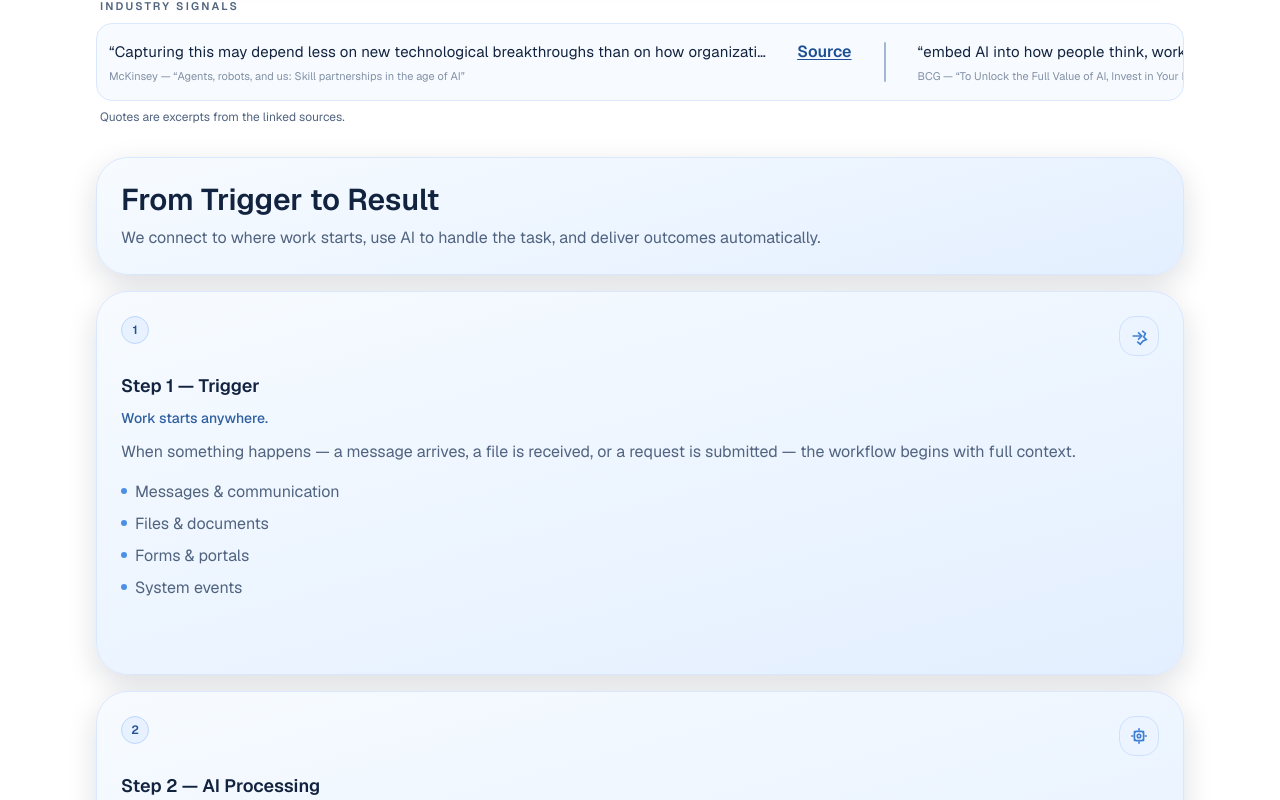
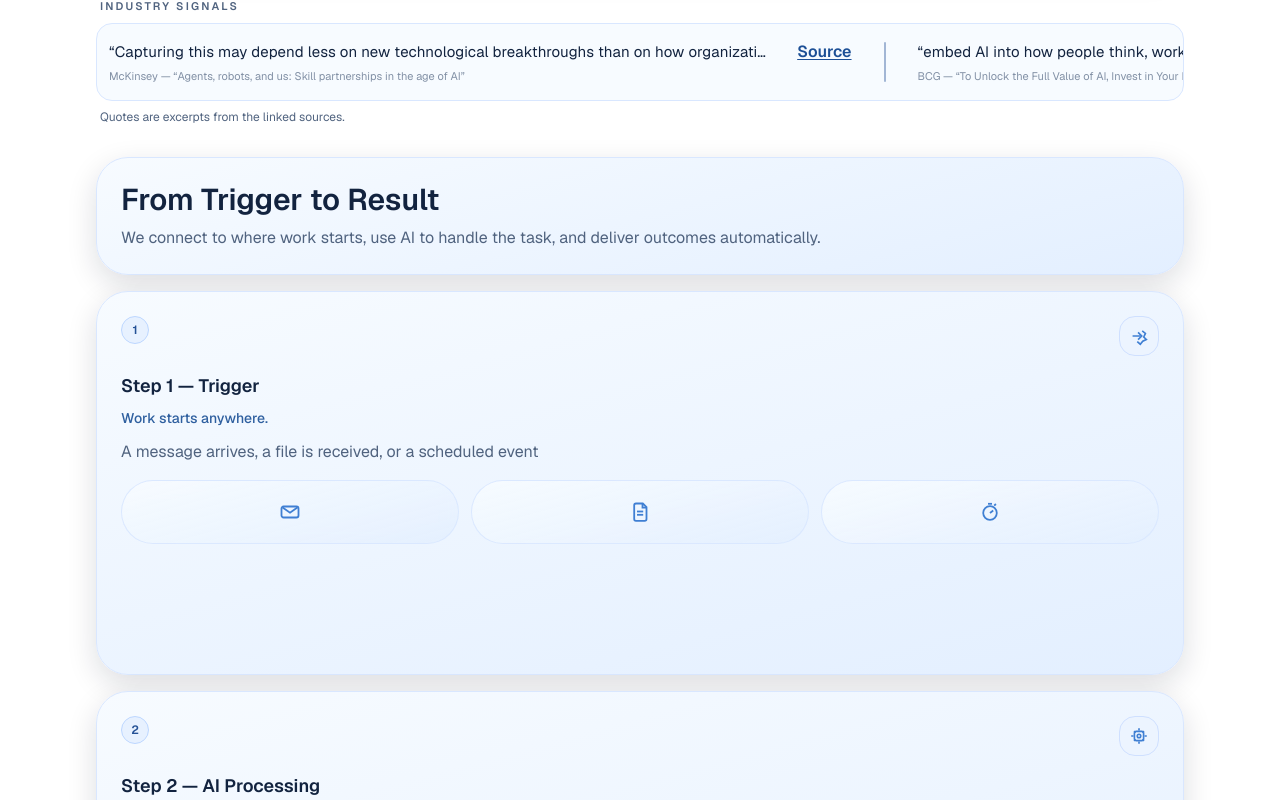
Before and after one commit to siddak1234/snoopy, a Next.js app: page / in a window 1280 px wide. Shown: the part 456-1256 px from the top of the page. Built offline with nearby package versions, Linux system fonts and the light colour scheme.

Commit message:
Step 1 update format

```diff
--- a/app/solutions/finance/page.tsx
+++ b/app/solutions/finance/page.tsx
@@ -2,7 +2,7 @@ export default function FinanceSolutionsPage() {
   return (
     <section className="bubble p-6 sm:p-8">
       <h1 className="text-3xl font-semibold sm:text-4xl">Finance</h1>
-      <p className="mt-4 text-base text-[var(--muted)]">Industry solutions coming soon.</p>
+      <p className="mt-4 text-base text-[var(--muted)]">Pick from a pre-built solution below.</p>
     </section>
   );
 }
--- a/app/solutions/healthcare/page.tsx
+++ b/app/solutions/healthcare/page.tsx
@@ -2,7 +2,7 @@ export default function HealthcareSolutionsPage() {
   return (
     <section className="bubble p-6 sm:p-8">
       <h1 className="text-3xl font-semibold sm:text-4xl">Healthcare</h1>
-      <p className="mt-4 text-base text-[var(--muted)]">Industry solutions coming soon.</p>
+      <p className="mt-4 text-base text-[var(--muted)]">Pick from a pre-built solution below.</p>
     </section>
   );
 }
--- a/components/home/ProcessStepCard.tsx
+++ b/components/home/ProcessStepCard.tsx
@@ -5,7 +5,8 @@ type ProcessStepCardProps = {
   title: string;
   tagline: string;
   description: string;
-  bullets: string[];
+  bullets?: string[];
+  visualTiles?: ReactNode[];
   icon: ReactNode;
 };
 
@@ -15,6 +16,7 @@ export default function ProcessStepCard({
   tagline,
   description,
   bullets,
+  visualTiles,
   icon,
 }: ProcessStepCardProps) {
   return (
@@ -30,6 +32,20 @@ export default function ProcessStepCard({
       <p className="mt-2 text-sm font-medium text-[var(--tagline)]">{tagline}</p>
       <p className="mt-3 text-sm leading-6 text-[var(--muted)] sm:text-base">{description}</p>
 
+      {visualTiles && visualTiles.length > 0 ? (
+        <div className="mt-4 grid w-full grid-cols-3 gap-3">
+          {visualTiles.map((tile, index) => (
+            <div
+              key={`step-tile-${index + 1}`}
+              className="bubble-soft flex min-h-16 items-center justify-center rounded-2xl p-3"
+            >
+              {tile}
+            </div>
+          ))}
+        </div>
+      ) : null}
+
+      {bullets && bullets.length > 0 ? (
         <ul className="mt-4 space-y-2 text-sm text-[var(--muted)] sm:text-base">
           {bullets.map((bullet) => (
             <li key={bullet} className="flex items-start gap-2">
@@ -38,6 +54,7 @@ export default function ProcessStepCard({
             </li>
           ))}
         </ul>
+      ) : null}
     </article>
   );
 }
--- a/components/home/ProcessStepsSection.tsx
+++ b/components/home/ProcessStepsSection.tsx
@@ -1,19 +1,20 @@
 import ProcessStepCard from "@/components/home/ProcessStepCard";
-import { ProcessingIcon, ResultIcon, TriggerIcon } from "@/components/icons/processIcons";
+import {
+  FileSignalIcon,
+  MailSignalIcon,
+  ProcessingIcon,
+  ResultIcon,
+  StopwatchSignalIcon,
+  TriggerIcon,
+} from "@/components/icons/processIcons";
 
 const steps = [
   {
     stepNumber: 1,
     title: "Step 1 — Trigger",
     tagline: "Work starts anywhere.",
-    description:
-      "When something happens — a message arrives, a file is received, or a request is submitted — the workflow begins with full context.",
-    bullets: [
-      "Messages & communication",
-      "Files & documents",
-      "Forms & portals",
-      "System events",
-    ],
+    description: "A message arrives, a file is received, or a scheduled event",
+    visualTiles: [<MailSignalIcon key="mail" />, <FileSignalIcon key="file" />, <StopwatchSignalIcon key="stopwatch" />],
     icon: <TriggerIcon />,
   },
   {
@@ -67,6 +68,7 @@ export default function ProcessStepsSection() {
             tagline={step.tagline}
             description={step.description}
             bullets={step.bullets}
+            visualTiles={step.visualTiles}
             icon={step.icon}
           />
         ))}
--- a/components/icons/processIcons.tsx
+++ b/components/icons/processIcons.tsx
@@ -63,3 +63,60 @@ export function ResultIcon(props: IconProps) {
     </svg>
   );
 }
+
+const triggerTileIconClasses = "h-6 w-6 text-[var(--icon-text)]";
+
+export function MailSignalIcon(props: IconProps) {
+  return (
+    <svg
+      viewBox="0 0 24 24"
+      fill="none"
+      stroke="currentColor"
+      strokeWidth="1.8"
+      className={triggerTileIconClasses}
+      aria-hidden="true"
+      {...props}
+    >
+      <rect x="3.5" y="6.5" width="17" height="11" rx="2" />
+      <path d="M4.6 7.4L12 12.7L19.4 7.4" />
+    </svg>
+  );
+}
+
+export function FileSignalIcon(props: IconProps) {
+  return (
+    <svg
+      viewBox="0 0 24 24"
+      fill="none"
+      stroke="currentColor"
+      strokeWidth="1.8"
+      className={triggerTileIconClasses}
+      aria-hidden="true"
+      {...props}
+    >
+      <path d="M8 3.5H14.8L18.5 7.2V19a1.8 1.8 0 0 1-1.8 1.8H8A1.8 1.8 0 0 1 6.2 19V5.3A1.8 1.8 0 0 1 8 3.5Z" />
+      <path d="M14.5 3.8V7.6H18.2" />
+      <path d="M9 11.5H15.2" />
+      <path d="M9 14.8H15.2" />
+    </svg>
+  );
+}
+
+export function StopwatchSignalIcon(props: IconProps) {
+  return (
+    <svg
+      viewBox="0 0 24 24"
+      fill="none"
+      stroke="currentColor"
+      strokeWidth="1.8"
+      className={triggerTileIconClasses}
+      aria-hidden="true"
+      {...props}
+    >
+      <circle cx="12" cy="13" r="6.8" />
+      <path d="M12 13L15.2 10.5" />
+      <path d="M10 3.8H14" />
+      <path d="M16.2 5.7L17.9 4" />
+    </svg>
+  );
+}
```
Lines whose indentation alone changed are shown as unchanged.
